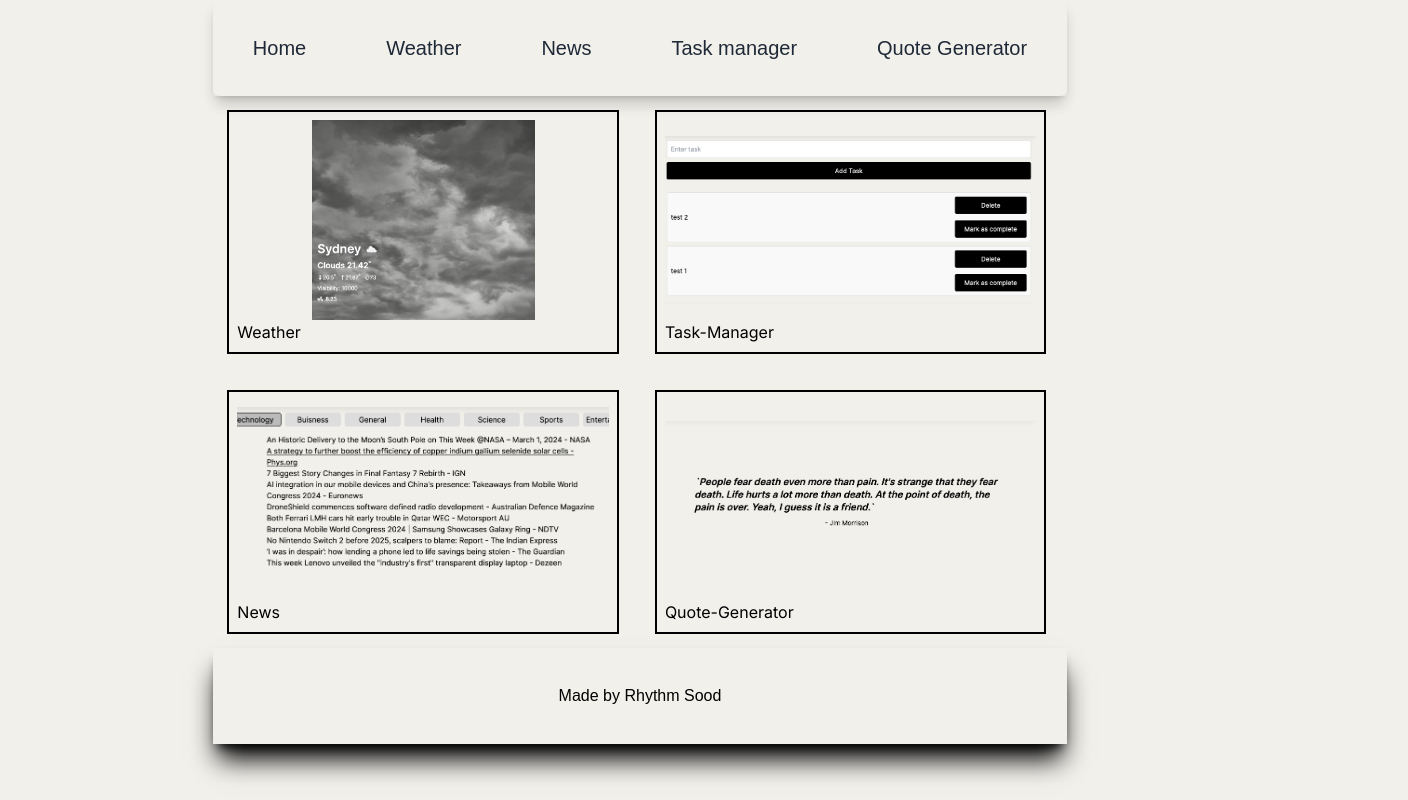
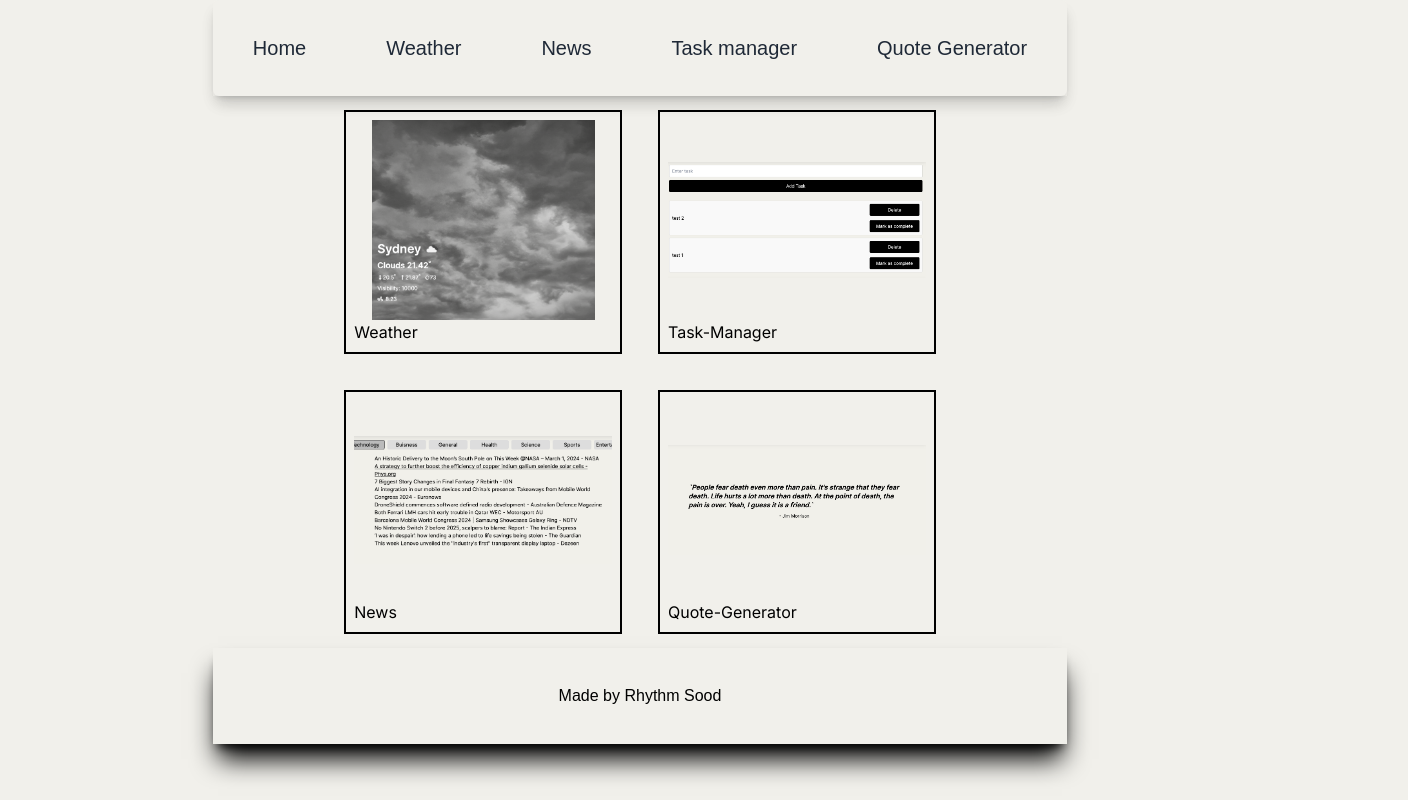
Before and after one commit to RhythmS00d/task-manager, a Next.js app: page / in a window 1280 px wide. Shown: the whole page, 1408 px wide, since content can reach past the window. Built offline with nearby package versions, Linux system fonts and the light colour scheme.

Commit message:
updated style scroll-x for home

```diff
--- a/src/app/page.tsx
+++ b/src/app/page.tsx
@@ -2,7 +2,7 @@ import { WidgetCard } from "@/components/WidgetCard";
 
 export default function Home() {
   return (
-    <section className="flex gap-10 p-4 flex-col md:flex-wrap md:flex-row md:w-[140%]">
+    <section className="flex gap-10 p-4 flex-col md:flex-wrap md:flex-row md:w-[140%] lg:w-full lg:items-center lg:justify-center">
       <WidgetCard name="Weather" imageUrl="/weather.png" />
       <WidgetCard name="Task-Manager" imageUrl="/task-manager.png" />
       <WidgetCard name="News" imageUrl="/news.png" />
```
